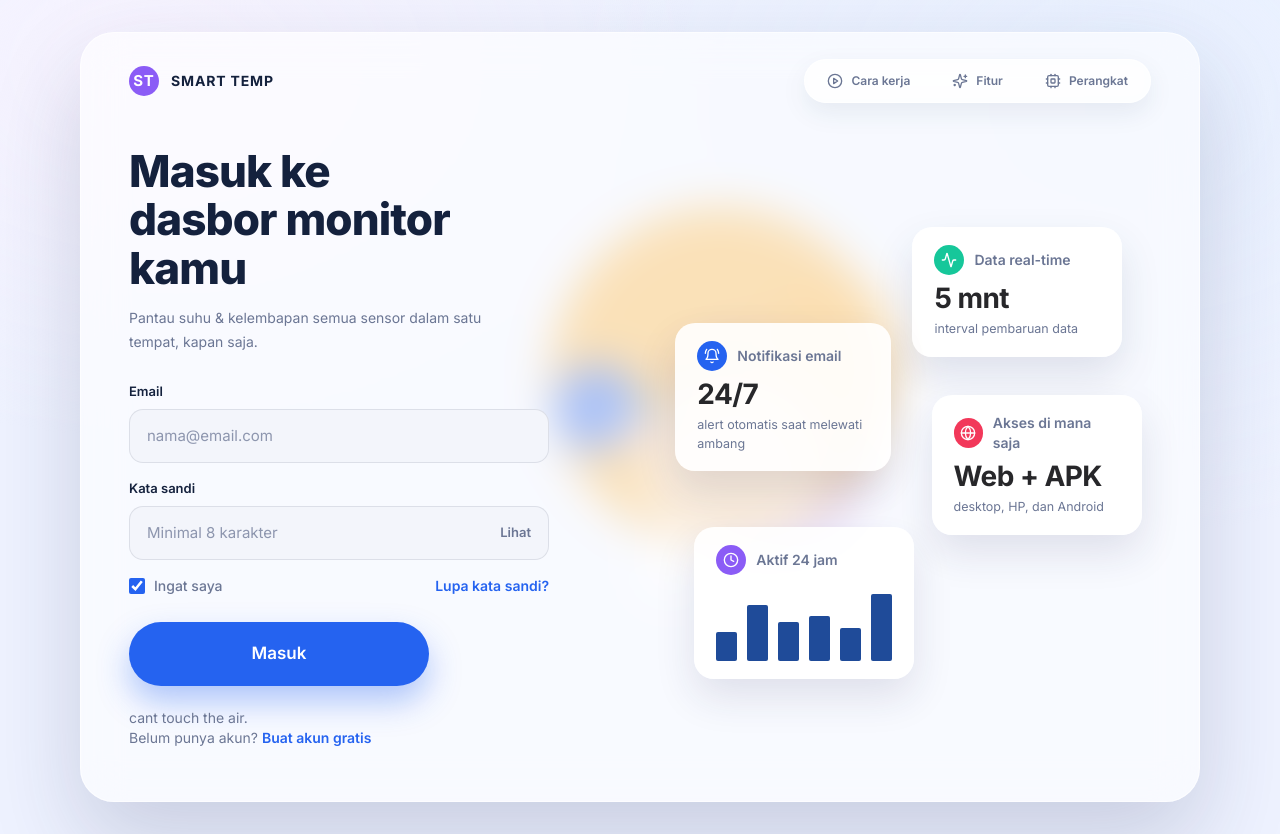
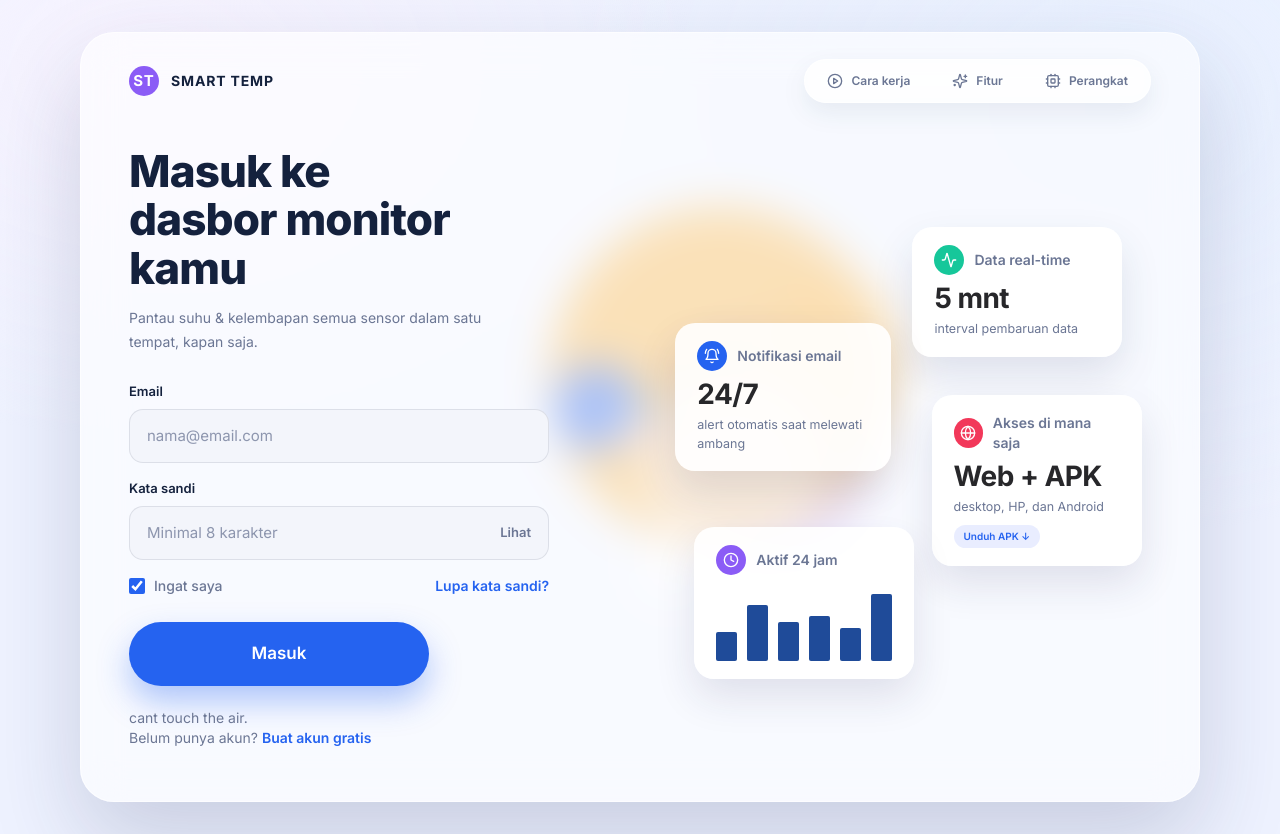
Before and after one commit to Udean-inrahim/tugas-bu-dian, a React (Vite) app in the folder frontend/: page /login in a window 1280 px wide. Built offline with nearby package versions, Linux system fonts and the light colour scheme; no server answers; a web font is replaced by a local one.

Commit message:
feat(login): tombol unduh APK di kartu Web+APK mengarah ke GitHub Releases

```diff
--- a/frontend/src/components/auth/AuthLayout.tsx
+++ b/frontend/src/components/auth/AuthLayout.tsx
@@ -161,7 +161,12 @@ export function AuthLayout({ title, sub, children, cta }: AuthLayoutProps) {
               <p className="mt-1.5 text-[12.5px] text-[#6b7694]">alert otomatis saat melewati ambang</p>
             </div>
 
-            <div className="absolute top-[168px] right-[2%] w-[210px] rounded-[20px] bg-white/90 p-[18px_22px] shadow-[0_18px_40px_rgba(31,45,90,0.12)] max-[900px]:static max-[900px]:max-w-[230px] max-[900px]:flex-[1_1_180px]">
+            <a
+              href="https://github.com/Udean-inrahim/tugas-bu-dian/releases/latest"
+              target="_blank"
+              rel="noreferrer"
+              className="absolute top-[168px] right-[2%] block w-[210px] cursor-pointer rounded-[20px] bg-white/90 p-[18px_22px] shadow-[0_18px_40px_rgba(31,45,90,0.12)] transition hover:-translate-y-1 hover:shadow-[0_22px_46px_rgba(31,45,90,0.18)] max-[900px]:static max-[900px]:max-w-[230px] max-[900px]:flex-[1_1_180px]"
+            >
               <div className="mb-2 flex items-center gap-2.5 text-sm font-semibold text-[#6b7694]">
                 <span className="grid h-[30px] w-[30px] place-items-center rounded-full bg-[#f2385a] text-white">
                   <Globe className="h-4 w-4" />
@@ -170,7 +175,10 @@ export function AuthLayout({ title, sub, children, cta }: AuthLayoutProps) {
               </div>
               <p className="text-[clamp(22px,2.6vw,28px)] font-bold leading-[1.1] tracking-[-0.02em]">Web + APK</p>
               <p className="mt-1.5 text-[12.5px] text-[#6b7694]">desktop, HP, dan Android</p>
-            </div>
+              <span className="mt-2 inline-flex items-center gap-1 rounded-full bg-[#e9edff] px-2.5 py-1 text-[10px] font-semibold text-[#2563f0]">
+                Unduh APK ↓
+              </span>
+            </a>
 
             <div className="absolute top-[300px] left-[4%] w-[220px] rounded-[20px] bg-white/90 p-[18px_22px] shadow-[0_18px_40px_rgba(31,45,90,0.12)] max-[900px]:static max-[900px]:max-w-[230px] max-[900px]:flex-[1_1_180px]">
               <div className="mb-2 flex items-center gap-2.5 text-sm font-semibold text-[#6b7694]">
```
